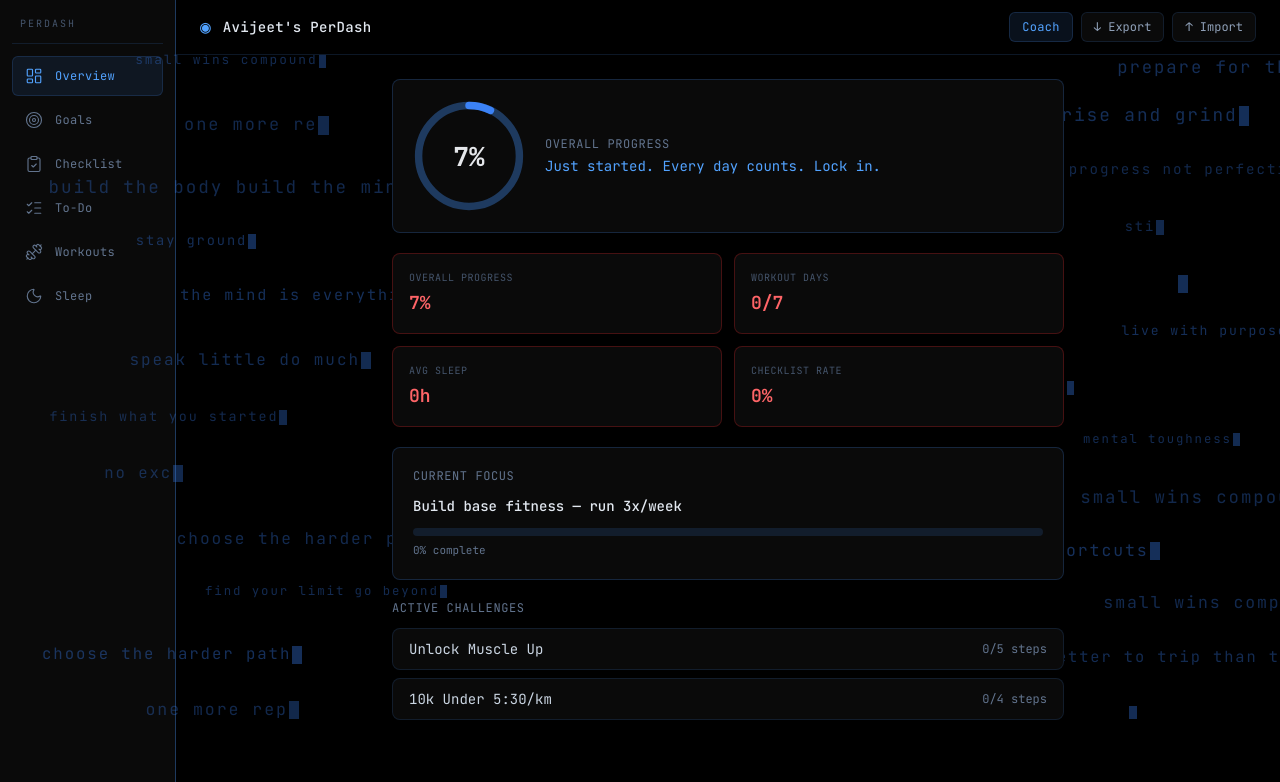
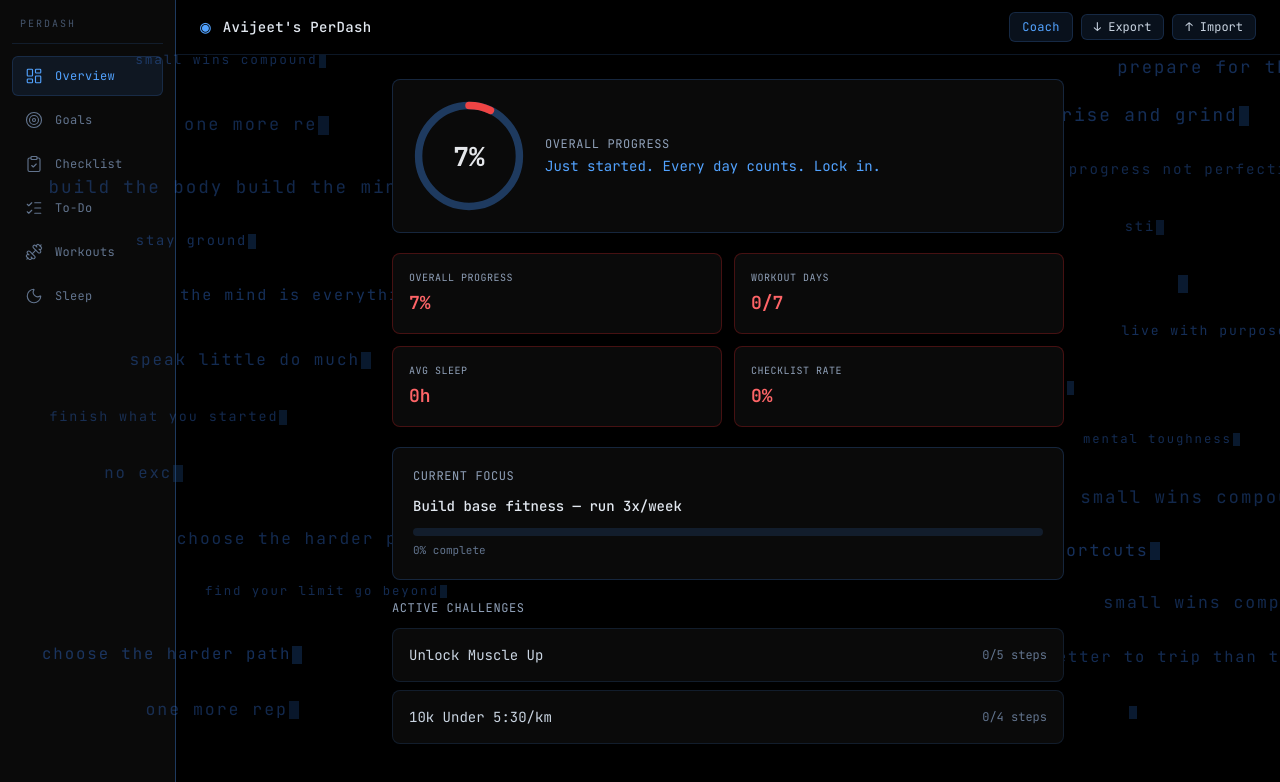
Before and after one commit to TheWhiteburn/PerDash, a React (Vite) app in the folder client/: page / in a window 1280 px wide. Shown: the top 782 px of the page. Built offline with nearby package versions, Linux system fonts and the light colour scheme; the HTML template or start-up script is replaced by a standard one.

Commit message:
fix: cursor brightness -35%, 7 Web Eye contrast/consistency/padding issues

```diff
--- a/client/src/App.jsx
+++ b/client/src/App.jsx
@@ -50,14 +50,14 @@ function Dashboard() {
             </button>
             <button
               onClick={handleExport}
-              className="px-3 py-1.5 text-xs bg-[#0a0a0a] border border-[#1e3a5f]/40 text-slate-400 rounded-md hover:text-slate-200 hover:border-slate-600 transition-all duration-150"
+              className="px-3 py-1.5 text-xs leading-none bg-[#1e3a5f]/30 border border-[#1e3a5f]/60 text-slate-300 rounded-md hover:bg-[#1e3a5f]/50 transition-all duration-150"
               title="Export backup"
             >
               ↓ Export
             </button>
             <button
               onClick={handleImport}
-              className="px-3 py-1.5 text-xs bg-[#0a0a0a] border border-[#1e3a5f]/40 text-slate-400 rounded-md hover:text-slate-200 hover:border-slate-600 transition-all duration-150"
+              className="px-3 py-1.5 text-xs leading-none bg-[#1e3a5f]/30 border border-[#1e3a5f]/60 text-slate-300 rounded-md hover:bg-[#1e3a5f]/50 transition-all duration-150"
               title="Import backup"
             >
               ↑ Import
--- a/client/src/components/BackgroundScene.jsx
+++ b/client/src/components/BackgroundScene.jsx
@@ -179,7 +179,7 @@ export default function BackgroundScene() {
           {w.typed}
           <span
             className="inline-block w-[1ch] h-[1.1em] ml-[1px] align-middle"
-            style={{ backgroundColor: '#3b82f6' }}
+            style={{             backgroundColor: '#1e4d8c' }}
           />
         </span>
       ))}
--- a/client/src/components/DailyChecklist.jsx
+++ b/client/src/components/DailyChecklist.jsx
@@ -52,7 +52,7 @@ export default function DailyChecklist() {
     <div className="max-w-2xl mx-auto space-y-5">
       <div className="bg-[#0a0a0a] border border-[#1e3a5f]/60 rounded-lg p-5">
         <div className="flex items-center justify-between mb-3">
-          <span className="text-xs text-slate-500 tracking-wider uppercase">Today</span>
+          <span className="text-xs text-slate-400 tracking-wider uppercase">Today</span>
           <span className="text-xs text-slate-500">{doneCount}/{totalCount} done</span>
         </div>
         <div className="h-2 bg-[#1e3a5f]/40 rounded-full overflow-hidden mb-5">
@@ -87,7 +87,7 @@ export default function DailyChecklist() {
       </div>
 
       <div className="bg-[#0a0a0a] border border-[#1e3a5f]/40 rounded-lg p-5">
-        <div className="text-xs text-slate-500 tracking-wider uppercase mb-3">Recurring Items</div>
+        <div className="text-xs text-slate-400 tracking-wider uppercase mb-3">Recurring Items</div>
         <div className="space-y-1">
           {data.dailyChecklist.presets.map(p => (
             <label key={p.id} className="flex items-center gap-3 px-3 py-2 rounded-md cursor-pointer hover:bg-[#1e3a5f]/10 transition-colors">
--- a/client/src/components/Goals.jsx
+++ b/client/src/components/Goals.jsx
@@ -13,7 +13,7 @@ function GoalSection({ title, goals, onAdd, onUpdate, onDelete }) {
 
   return (
     <div>
-      <div className="text-xs text-slate-500 tracking-wider uppercase mb-3">{title}</div>
+      <div className="text-xs text-slate-400 tracking-wider uppercase mb-3">{title}</div>
       <div className="space-y-2">
         {goals.map(g => {
           const status = getGoalDeadlineStatus(g);
@@ -112,7 +112,7 @@ export default function Goals() {
 
   return (
     <div className="max-w-2xl mx-auto space-y-6">
-      <p className="text-xs text-slate-500">5-Year → Yearly → Monthly. Each milestone feeds the next.</p>
+      <p className="text-xs text-slate-400">5-Year → Yearly → Monthly. Each milestone feeds the next.</p>
       <GoalSection
         title="5-Year Goals"
         goals={fiveYear}
--- a/client/src/components/Overview.jsx
+++ b/client/src/components/Overview.jsx
@@ -25,7 +25,7 @@ export default function Overview() {
         <svg viewBox="0 0 120 120" className="w-28 h-28 shrink-0">
           <circle cx="60" cy="60" r="54" fill="none" stroke="#1e3a5f" strokeWidth="8" />
           <circle
-            cx="60" cy="60" r="54" fill="none" stroke="#3b82f6" strokeWidth="8"
+            cx="60" cy="60" r="54" fill="none" stroke={overall < 10 ? '#ef4444' : '#3b82f6'} strokeWidth="8"
             strokeLinecap="round" strokeDasharray={ringCircumference}
             strokeDashoffset={ringCircumference - (ringCircumference * overall) / 100}
             transform="rotate(-90 60 60)"
@@ -36,7 +36,7 @@ export default function Overview() {
           </text>
         </svg>
         <div>
-          <div className="text-xs text-slate-500 tracking-wider uppercase mb-1">Overall Progress</div>
+          <div className="text-xs text-slate-400 tracking-wider uppercase mb-1">Overall Progress</div>
           {overall < 10 && <p className="text-blue-400 text-sm">Just started. Every day counts. Lock in.</p>}
           {overall >= 10 && overall < 30 && <p className="text-blue-400 text-sm">Building momentum. Stay consistent.</p>}
           {overall >= 30 && overall < 60 && <p className="text-blue-400 text-sm">Solid progress. Keep pushing.</p>}
@@ -52,7 +52,7 @@ export default function Overview() {
               m.urgent ? 'border-red-900/50' : 'border-[#1e3a5f]/60'
             }`}
           >
-            <div className="text-[10px] text-slate-600 tracking-wider uppercase mb-1">{m.label}</div>
+            <div className="text-[10px] text-slate-400 tracking-wider uppercase mb-1">{m.label}</div>
             <div className={`text-lg font-semibold ${m.urgent ? 'text-red-400' : 'text-slate-200'}`}>
               {m.value}
             </div>
@@ -61,7 +61,7 @@ export default function Overview() {
       </div>
 
       <div className="bg-[#0a0a0a] border border-[#1e3a5f]/60 rounded-lg p-5">
-        <div className="text-xs text-slate-500 tracking-wider uppercase mb-3">Current Focus</div>
+        <div className="text-xs text-slate-400 tracking-wider uppercase mb-3">Current Focus</div>
         <p className="text-sm font-medium text-slate-200 mb-3">{topGoal?.text || 'No goals set'}</p>
         <div className="h-2 bg-[#1e3a5f]/40 rounded-full overflow-hidden">
           <div className="h-full bg-blue-500 rounded-full transition-all duration-500" style={{ width: `${topGoal?.progress || 0}%` }} />
@@ -71,13 +71,13 @@ export default function Overview() {
 
       {data.workouts.challenges.filter(c => c.active).length > 0 && (
         <div>
-          <div className="text-xs text-slate-500 tracking-wider uppercase mb-3">Active Challenges</div>
+          <div className="text-xs text-slate-400 tracking-wider uppercase mb-3">Active Challenges</div>
           <div className="space-y-2">
             {data.workouts.challenges.filter(c => c.active).map(c => {
               const done = c.steps.filter(s => s.done).length;
               const total = c.steps.length;
               return (
-                <div key={c.id} className="flex items-center justify-between bg-[#0a0a0a] border border-[#1e3a5f]/40 rounded-lg px-4 py-2.5">
+                <div key={c.id} className="flex items-center justify-between bg-[#0a0a0a] border border-[#1e3a5f]/40 rounded-lg p-4">
                   <span className="text-sm text-slate-300">{c.name}</span>
                   <span className="text-xs text-slate-500">{done}/{total} steps</span>
                 </div>
--- a/client/src/components/TodoList.jsx
+++ b/client/src/components/TodoList.jsx
@@ -35,7 +35,7 @@ export default function TodoList() {
 
   return (
     <div className="max-w-2xl mx-auto space-y-5">
-      <p className="text-xs text-slate-500">Long-term milestones. Stays until checked off.</p>
+      <p className="text-xs text-slate-400">Long-term milestones. Stays until checked off.</p>
 
       <div className="flex gap-2">
         <input
--- a/client/src/components/WorkoutTracker.jsx
+++ b/client/src/components/WorkoutTracker.jsx
@@ -71,7 +71,7 @@ export default function WorkoutTracker() {
       <div className="bg-[#0a0a0a] border border-[#1e3a5f]/60 rounded-lg p-5">
         <div className="flex items-center gap-4 flex-wrap">
           <div>
-            <div className="text-[10px] text-slate-600 tracking-wider uppercase">This Week</div>
+            <div className="text-[10px] text-slate-400 tracking-wider uppercase">This Week</div>
             <div className={`text-lg font-semibold ${streak < 3 ? 'text-red-400' : 'text-slate-200'}`}>
               {streak}/7 days
             </div>
@@ -94,7 +94,7 @@ export default function WorkoutTracker() {
       </div>
 
       <div className="bg-[#0a0a0a] border border-[#1e3a5f]/60 rounded-lg p-5">
-        <div className="text-xs text-slate-500 tracking-wider uppercase mb-3">Today's Log</div>
+        <div className="text-xs text-slate-400 tracking-wider uppercase mb-3">Today's Log</div>
         <div className="flex gap-2 mb-3">
           <input
             type="text" placeholder="e.g., Ran 5km, 30min" value={logText}
@@ -117,7 +117,7 @@ export default function WorkoutTracker() {
       </div>
 
       <div>
-        <div className="text-xs text-slate-500 tracking-wider uppercase mb-3">Active Challenges</div>
+        <div className="text-xs text-slate-400 tracking-wider uppercase mb-3">Active Challenges</div>
         <div className="space-y-3">
           {data.workouts.challenges.filter(c => c.active).map(c => {
             const doneSteps = c.steps.filter(s => s.done).length;
```
Also changed, not shown: client/src/components/SleepTracker.jsx (+4 -4 lines), 1 other file (tests, documents, lock files or other folders).
